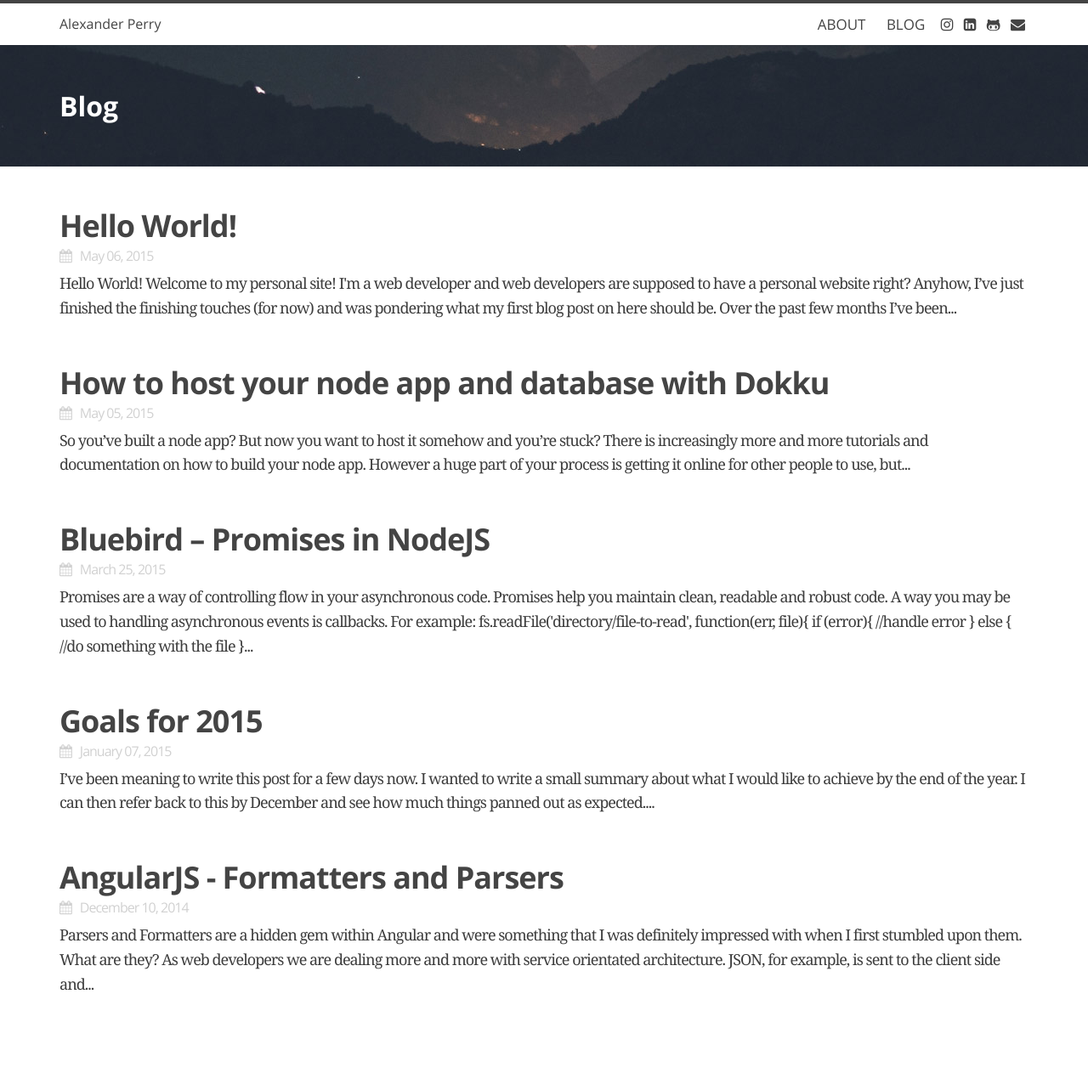
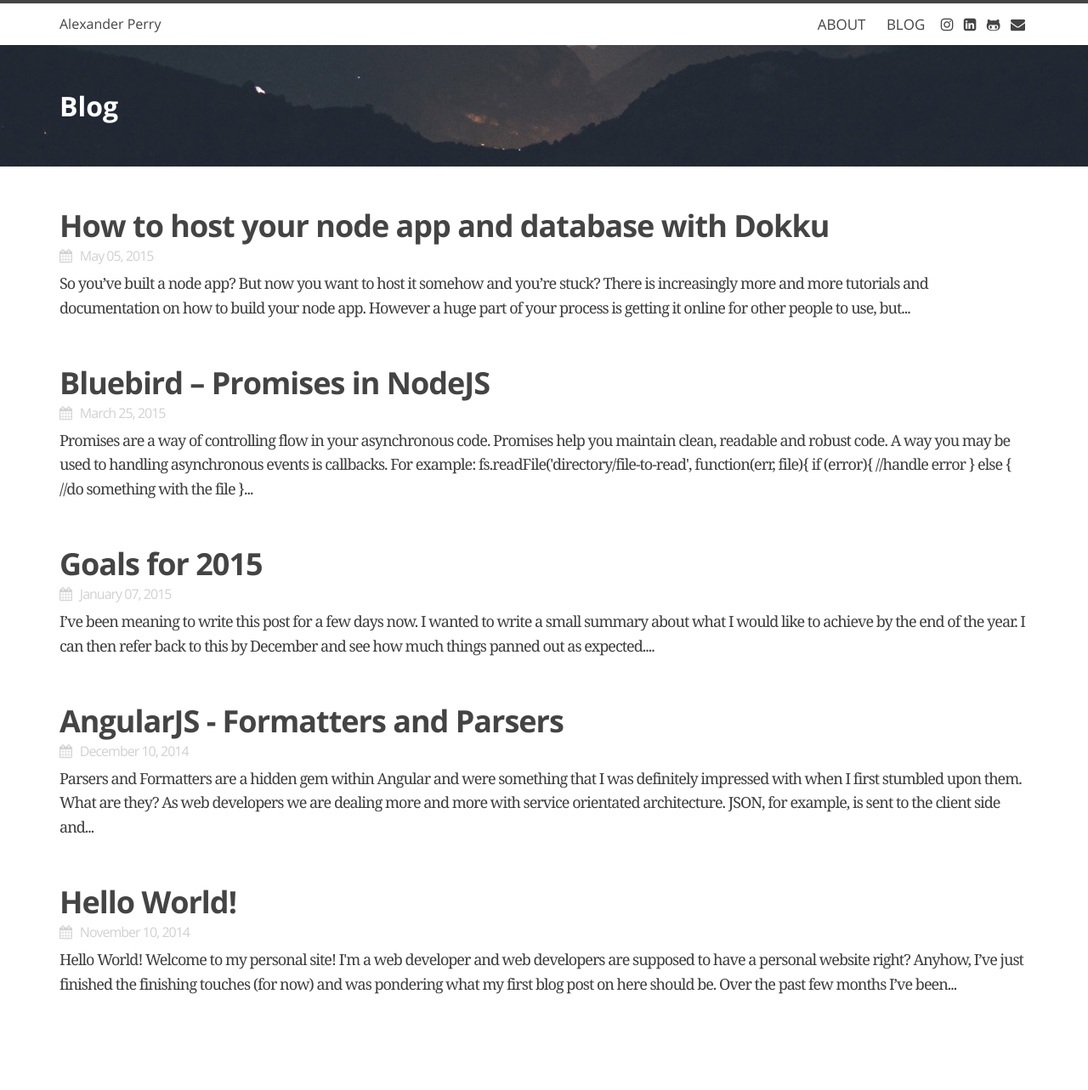
Before and after one commit to pezza3434/PersonalSite, a Jekyll site: the page built from blog.md, in a window 1280 px wide. Shown: the whole page at 85% size. Built offline with Jekyll 4.4.1, drawn with Linux system fonts in a browser that asks for light colours; nearby versions of some CDN libraries.

Commit message:
Whoops - got date wrong!

```diff
--- a/_posts/2014-11-10-hello-world.markdown
+++ b/_posts/2014-11-10-hello-world.markdown
@@ -1,7 +1,7 @@
 ---
 layout: post
 title:  "Hello World!"
-date:   2015-05-06 11:02:00
+date:   2014-11-10 11:02:00
 categories: Misc
 ---
 <p class="lead">Hello World!</p>
```
